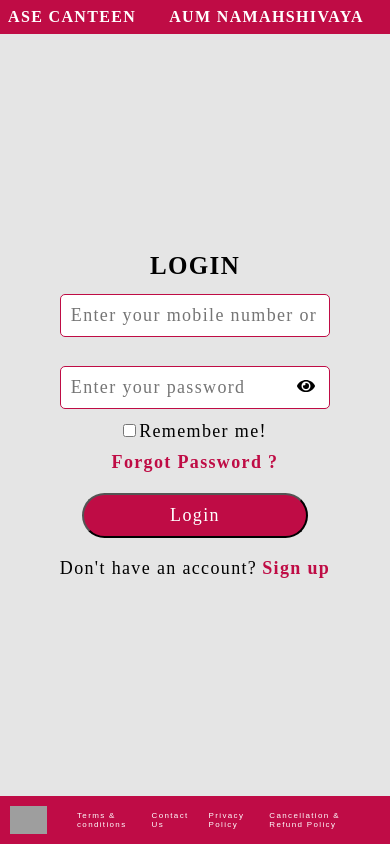
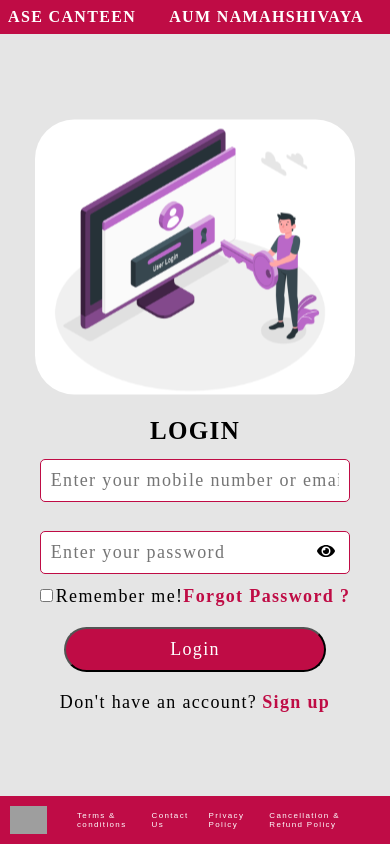
Before and after one commit to onlikrsh/kanteen, a React (Create React App) app in the folder kanteen/: page /login in a window 390 px wide. Built offline with nearby package versions, Linux system fonts and the light colour scheme; no server answers; grey boxes are pictures that could not be loaded.

Commit message:
made login page responsive

```diff
--- a/kanteen/src/components/Cart.js
+++ b/kanteen/src/components/Cart.js
@@ -43,7 +43,7 @@ export default function Cart() {
         try {
             const orderId = "test1"; //TODO: generate a random or sequential number everytime
             const orderAmount = total;
-            const customerId = user.emaiId;
+            const customerId = user.emailId;
             const customerName = user.name;
             const customerNumber = user.mobileNumber;
             const generate_order = await userService.paymentRequest(orderId, orderAmount, customerId, customerName, customerNumber);
--- a/kanteen/src/components/LoginPage.js
+++ b/kanteen/src/components/LoginPage.js
@@ -82,7 +82,7 @@ export default function LoginPage() {
                                 type="text"
                                 name="username"
                                 id="username"
-                                placeholder="Enter your mobile number or email address"
+                                placeholder="Enter your mobile number or email Id"
                                 onChange={(e) => setData({ ...data, userName: e.target.value })}
                                 value={data.userName}
                                 required />
--- a/kanteen/src/styles/LoginPage.css
+++ b/kanteen/src/styles/LoginPage.css
@@ -1,49 +1,24 @@
-body{
-  margin: 0px;
-  padding: 0px;
-  background-color: #e5e5e5;
-}
-.login-homepage {
-  margin: 0px auto;
-}
-
 .login-login-container{
   display: flex;
   flex-wrap: wrap;
   justify-content: center;
-  align-items: stretch;
-  max-width: 85%;
-  margin: 0px auto;
+  align-items: center;
 }
+
 .login-image-container {
-  flex:1;
+  background-color: #e5e5e5;
   display: flex;
   justify-content: center;
   align-items: center;
-  padding: 20px;
-  margin: auto;
-  max-width: 80%;
-  height: 520px;
-  background-color: white;
-  box-sizing: border-box;
-  border-radius: 75px;
-  margin-right: 2vw;
-}
-
-.login-image-container img {
-  width: auto;
-  max-width: 100%;
-  max-height: 100%;
+  width:45vw;
   object-fit: contain;
 }
 
 .login-login-container .login-login-form{
   padding: 10px;
   border-radius: 10px;
-  width: 60%;
   font-family: 'petrona';
   display: flex;
-  flex: 1;
   align-items: center;
   flex-direction: column;
   padding: 20px;
@@ -51,6 +26,7 @@ body{
   box-shadow: 0 2px 4px rgba(0,0,0,0.login-1);
   margin: 5px;
 }
+
 .login-logintxt{
   text-align: center;
   margin-bottom: 10px;
@@ -59,6 +35,7 @@ body{
   font-family: 'petrona';
   font-size: 25px;
 }
+
 .login-form{
   width: 100%;
   max-width: 600px;
@@ -67,6 +44,7 @@ body{
   padding: 20px;
   box-sizing: border-box;
 }
+
 .login-form-group{
   width: 100%;
   font-size: large;
@@ -88,6 +66,7 @@ body{
 .login-second-input input[type="text"],.login-second-input input[type="password"]{
   margin-bottom:7px;
 }
+
 .eye-display{
   margin: 0px;
   padding: 10px;
@@ -95,6 +74,7 @@ body{
   right: 5px;
   top: 5px;
 }
+
 .login-pwd-group{
   display: flex;
   margin-bottom: 5px;
@@ -153,6 +133,7 @@ body{
   font-size:18px;
   border-radius: 30px;
 }
+
 .login-signupBtn{
   color: #bf0c45;
   font-family: 'petrona';
@@ -161,44 +142,21 @@ body{
   text-decoration: none;
   margin-left: 5px;
 }
+
 .login-signup{
   font-size: large;
+  margin-bottom: 20px;
 }
 
-@media (max-width:1080px){
+@media (max-width:1020px){
   .login-login-container{
-    max-width: 100%;
+    flex-direction: column;
+    padding: 0px!important;
+    margin: 0px!important;
+    min-width:310px;
   }
-  .login-image-container{
-    max-width:40%;
-    padding: 0px;
-    margin: 0px;
-    border-radius: 0%;
+  .login-form,.login-login-form,.login-memory{
+    padding: 0px!important;
+    margin: 0px!important;
   }
 }
-
-@media (max-width:768px){
-  .login-form{
-    padding: 0px;
-    margin: 0px;
-  }
-}
-
-@media (max-width:670px){
-  .login-image-container{
-    display: none;
-  }
-  .login-login-container{
-    max-width: 100%;
-  }
-}
-
-@media (max-width:400px){
-  .login-memory{
-    flex-direction: column;
-    text-align: center;
-  }
-  .login-rememberMe{
-    margin-bottom: 10px;
-  }
-}
--- a/kanteen/src/styles/Signupmail.css
+++ b/kanteen/src/styles/Signupmail.css
@@ -17,12 +17,6 @@ a{
   flex-wrap: wrap;
 }
 
-.signupmail-image-container,.signupmail-form-container{
-  display: flex;
-  align-items: center;
-  justify-content: center;
-}
-
 .signupmail-image-container {
     background-color: #e5e5e5;
     display: flex;
@@ -33,6 +27,9 @@ a{
 }
 
 .signupmail-form-container{
+  display: flex;
+  align-items: center;
+  justify-content: center;
   flex-direction: column;
 }
 
@@ -43,11 +40,8 @@ a{
     box-shadow: 0 2px 4px rgba(0,0,0,0.login-1);
     padding: 20px;
     margin: 5px;
-    min-height: 200px;
-    max-height: 450px;
-    max-width: fit-content;
-    overflow-y: auto;
 }
+
 .signupmail-signup-txt{
     text-align: center;
     font-weight: bold;
```
Also changed, not shown: kanteen/src/images/Login-amico.svg, 1 other file (tests, documents, lock files or other folders).
